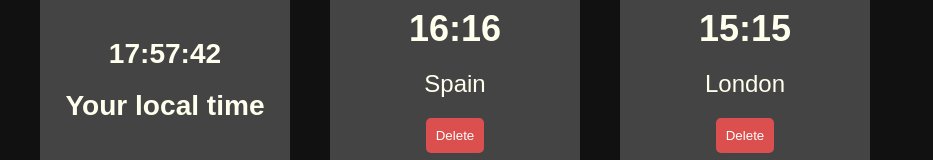
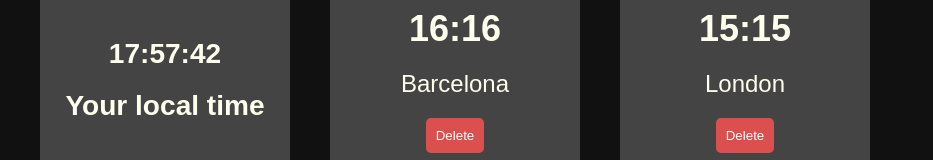
Before and after one commit to philippmueller96/Worldwatch, a Vue app in the folder worldclock/: page / in a window 1280 px wide. Shown: the part 273-433 px from the top of the page, without its empty margins (0-933 px from the left). Built offline with nearby package versions, Linux system fonts and the light colour scheme.

Commit message:
added alert and some styling

```diff
--- a/worldclock/src/components/Main.vue
+++ b/worldclock/src/components/Main.vue
@@ -8,7 +8,7 @@ const timeZones = ref([
   {
     id: uuidv1(),
     time: "16:16",
-    location: "Spain",
+    location: "Barcelona",
   },
   {
     id: uuidv1(),
--- a/worldclock/src/components/NewTimeZoneForm.vue
+++ b/worldclock/src/components/NewTimeZoneForm.vue
@@ -35,6 +35,7 @@ async function fetchWorldTime(city) {
 
   if (!response.ok) {
     throw new Error(`API call failed with status ${response.status}`);
+    alert("Something went wrong!");
   }
 
   return await response.json();
--- a/worldclock/src/style.scss
+++ b/worldclock/src/style.scss
@@ -96,6 +96,7 @@ body {
   border-radius: 10px;
   width: fit-content;
   padding: 20px 40px;
+
   .newTimeZone_content {
     display: flex;
     align-items: center;
```
